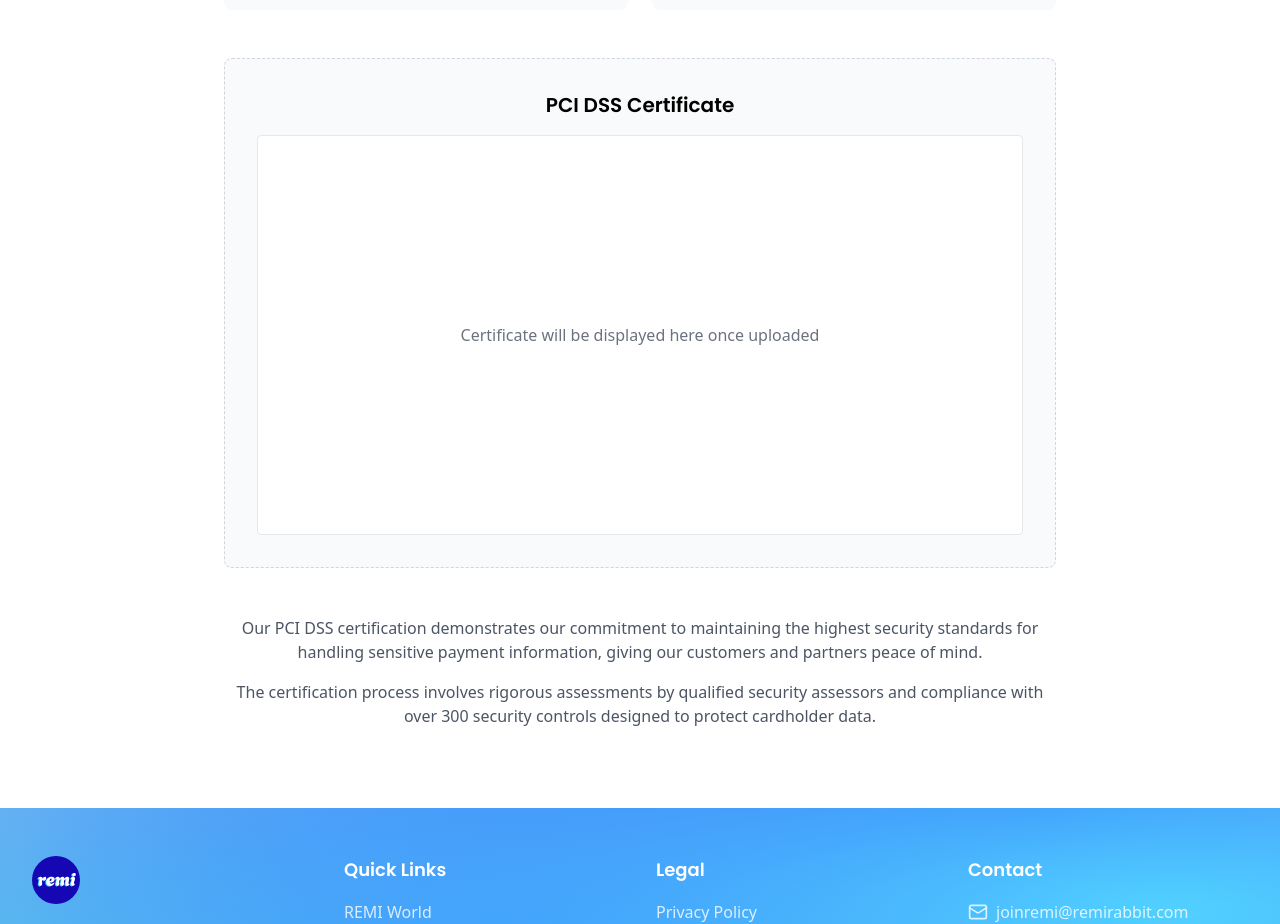
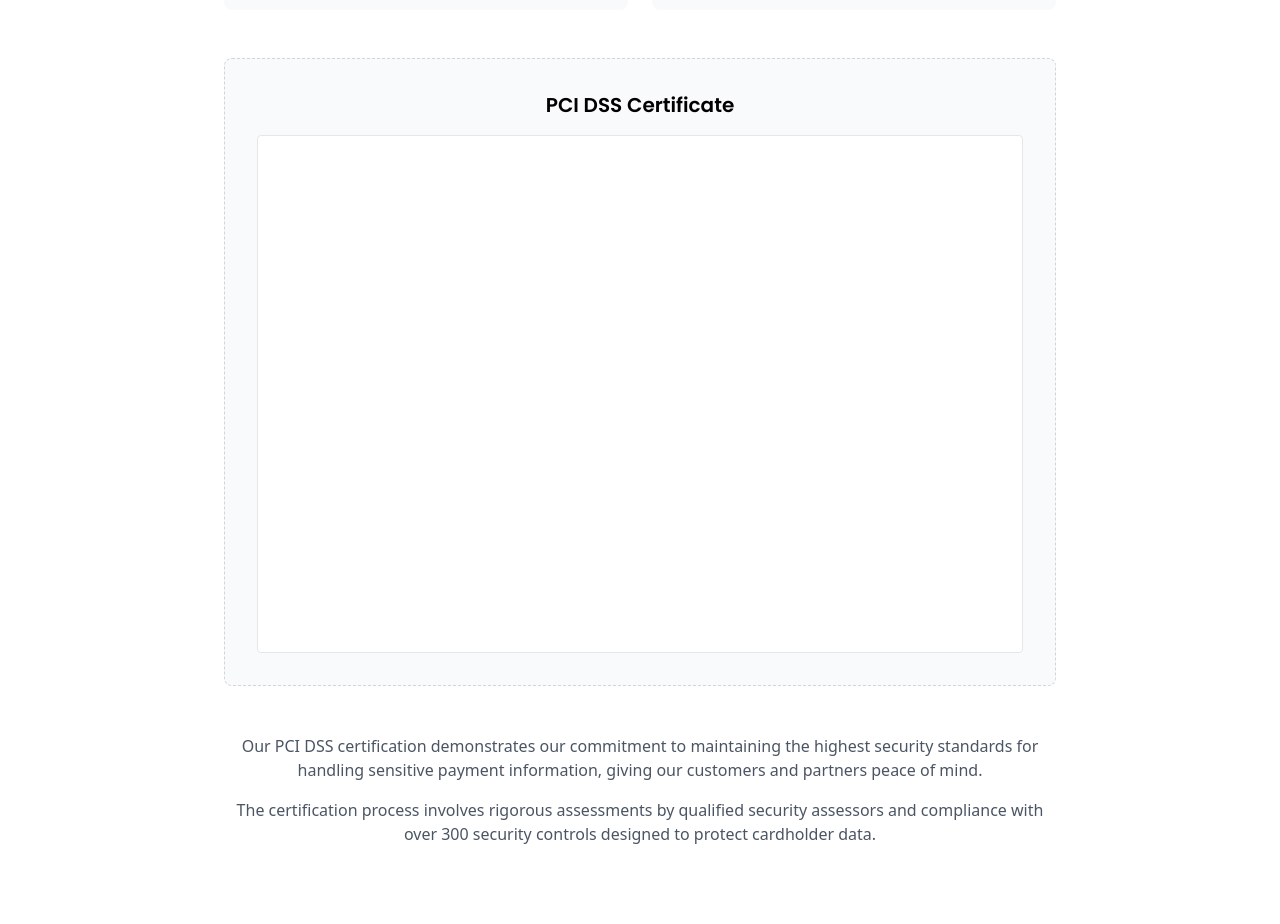
Before and after one commit to klinsergei/sb1-ryxtq66a-remi, a React (Vite) app: page /pci-dss in a window 1280 px wide. Shown: the part 1000-1924 px from the top of the page. Built offline with nearby package versions, Linux system fonts and the light colour scheme; what tailwindcss-filters would draw is missing.

Commit message:
Update PciDss.tsx

```diff
--- a/src/pages/PciDss.tsx
+++ b/src/pages/PciDss.tsx
@@ -1,10 +1,16 @@
-import React from 'react';
+import React, { useEffect } from 'react';
 import { Shield, CheckCircle } from 'lucide-react';
 import PageHeader from '../components/PageHeader';
 
 const PciDss = () => {
+  useEffect(() => {
+    const disableContextMenu = (e: MouseEvent) => e.preventDefault();
+    document.addEventListener('contextmenu', disableContextMenu);
+    return () => document.removeEventListener('contextmenu', disableContextMenu);
+  }, []);
+
   return (
-    <div className="flex flex-col">
+    <div className="flex flex-col select-none">
       {/* Hero Section */}
       <PageHeader
         title="PCI DSS Certification"
@@ -50,12 +56,17 @@ const PciDss = () => {
             </div>
           </div>
 
+          {/* Certificate Embed */}
           <div className="bg-gray-50 p-8 rounded-lg border border-dashed border-gray-300 mb-12">
             <div className="text-center">
               <h3 className="text-xl font-semibold mb-4">PCI DSS Certificate</h3>
-              <div className="bg-white p-6 rounded border border-gray-200 flex items-center justify-center min-h-[400px]">
-                {/* Certificate will be displayed here */}
-                <p className="text-gray-500">Certificate will be displayed here once uploaded</p>
+              <div className="bg-white p-2 rounded border border-gray-200 flex items-center justify-center min-h-[500px]">
+                <iframe
+                  src="/docs/psi-dss.pdf#toolbar=0"
+                  title="PCI DSS Certificate"
+                  className="w-full h-[500px] pointer-events-none"
+                  sandbox=""
+                />
               </div>
             </div>
           </div>
```
